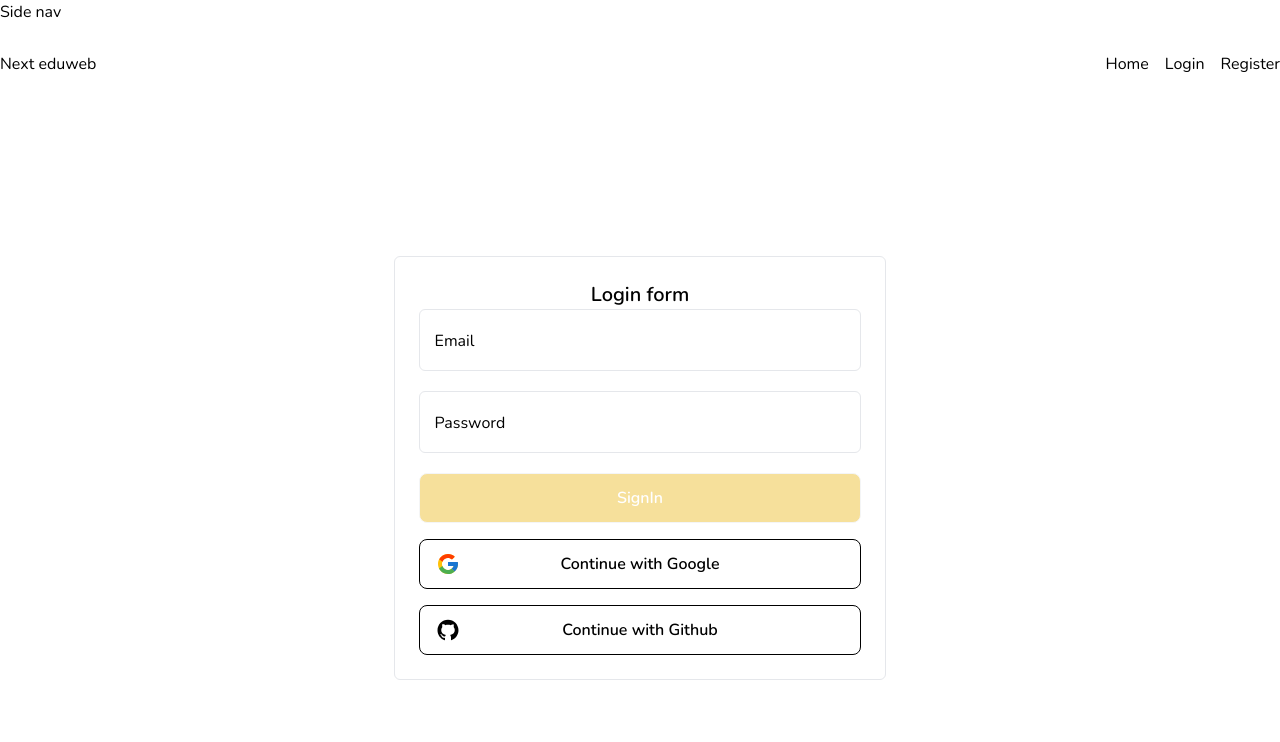
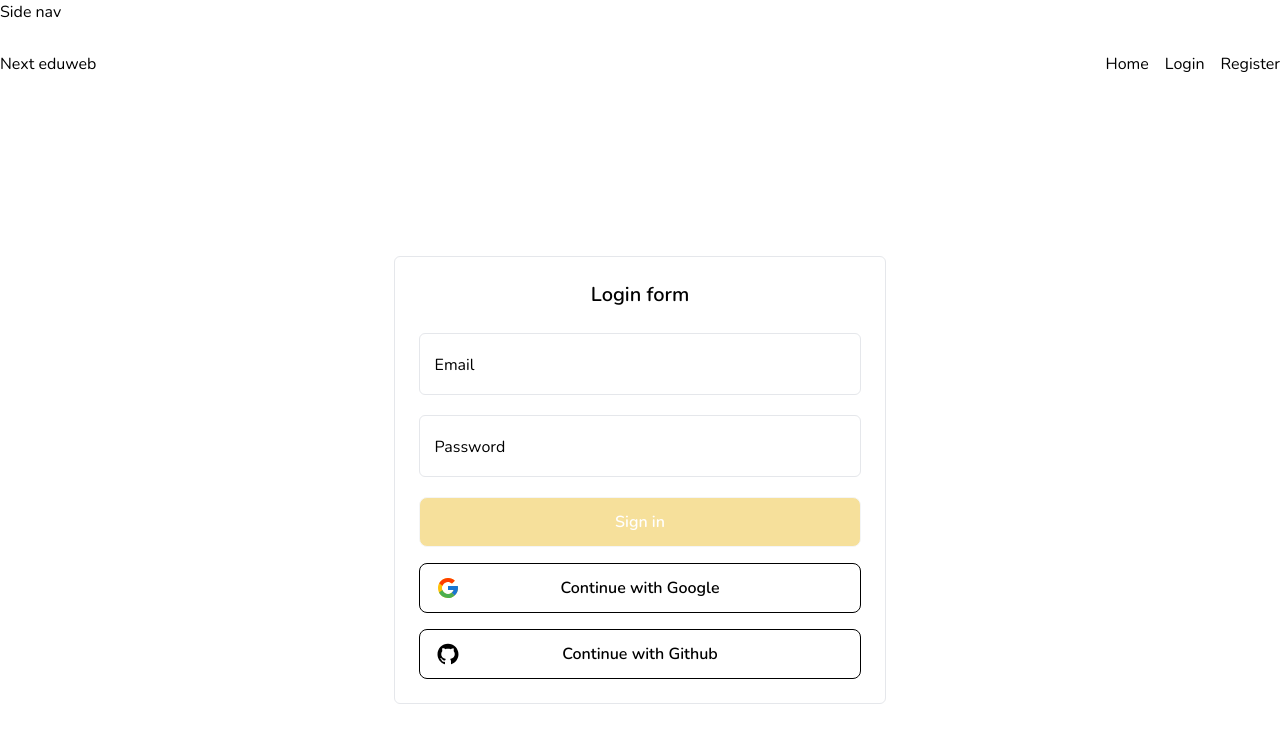
Before and after one commit to matchmakers69/pocketsub-eduweb, a Next.js app: page /login in a window 1280 px wide. Shown: the top 742 px of the page. Built offline with nearby package versions, Linux system fonts and the light colour scheme; no server answers.

Commit message:
Added changes to Registration form

```diff
--- a/app/(application)/(auth)/login/LoginForm.tsx
+++ b/app/(application)/(auth)/login/LoginForm.tsx
@@ -68,7 +68,7 @@ function LoginForm() {
           <Button
             disabled={!isDirty || !isValid || isSubmitting}
             type="submit"
-            label={loading ? "Loading" : "SignIn"}
+            label={loading ? "Loading" : "Sign in"}
           />
         </div>
         <div className="mb-4">
--- a/app/(application)/(auth)/login/page.tsx
+++ b/app/(application)/(auth)/login/page.tsx
@@ -9,7 +9,9 @@ export default function LoginPage() {
         <div className="container mx-auto flex h-full items-center justify-center px-6 py-12">
           <div className="relative mx-auto my-6 h-full w-full md:h-auto md:w-4/6 lg:h-auto lg:w-3/6 xl:w-2/5">
             <div className="max-w-2x1 w-full rounded-md border bg-white p-6">
-              <h1 className="text-center text-xl font-semibold">Login form</h1>
+              <h1 className="mb-6 text-center text-xl font-semibold">
+                Login form
+              </h1>
               <LoginForm />
             </div>
           </div>
--- a/app/(application)/(auth)/register/RegisterForm.tsx
+++ b/app/(application)/(auth)/register/RegisterForm.tsx
@@ -74,7 +74,6 @@ function RegisterForm() {
         </div>
         <div className="flex justify-end gap-1">
           <Button
-            outline
             label={loading ? "Loading" : "Sign up"}
             disabled={!isDirty || !isValid || isSubmitting}
             type="submit"
--- a/app/(application)/(auth)/register/page.tsx
+++ b/app/(application)/(auth)/register/page.tsx
@@ -9,7 +9,7 @@ export default function RegisterPage() {
         <div className="container mx-auto flex h-full items-center justify-center px-6 py-12">
           <div className="relative mx-auto my-6 h-full w-full md:h-auto md:w-4/6 lg:h-auto lg:w-3/6 xl:w-2/5">
             <div className="max-w-2x1 w-full rounded-md border bg-white p-6">
-              <h1 className="text-center text-xl font-semibold">
+              <h1 className="mb-6 text-center text-xl font-semibold">
                 Registration form
               </h1>
               <RegisterForm />
```
